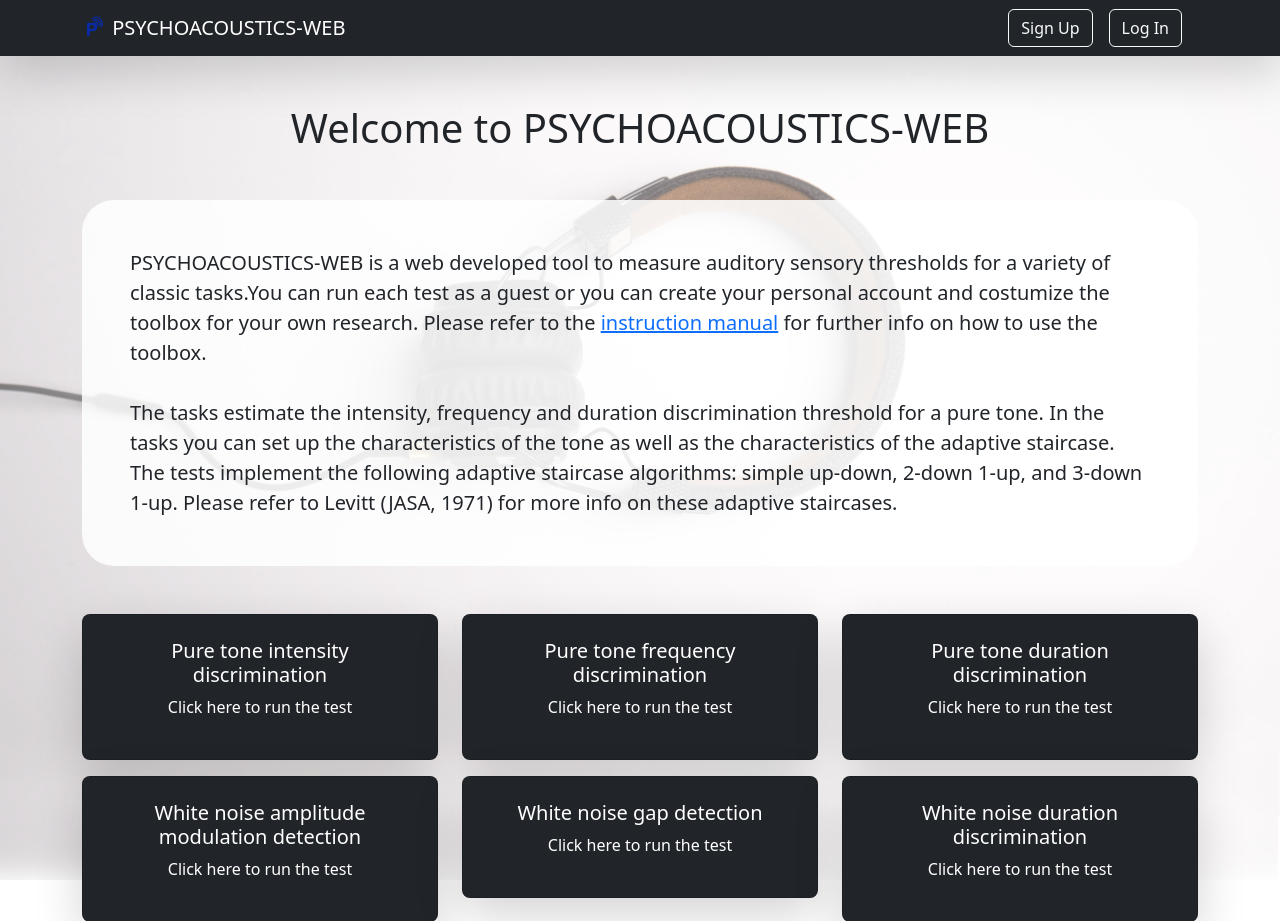
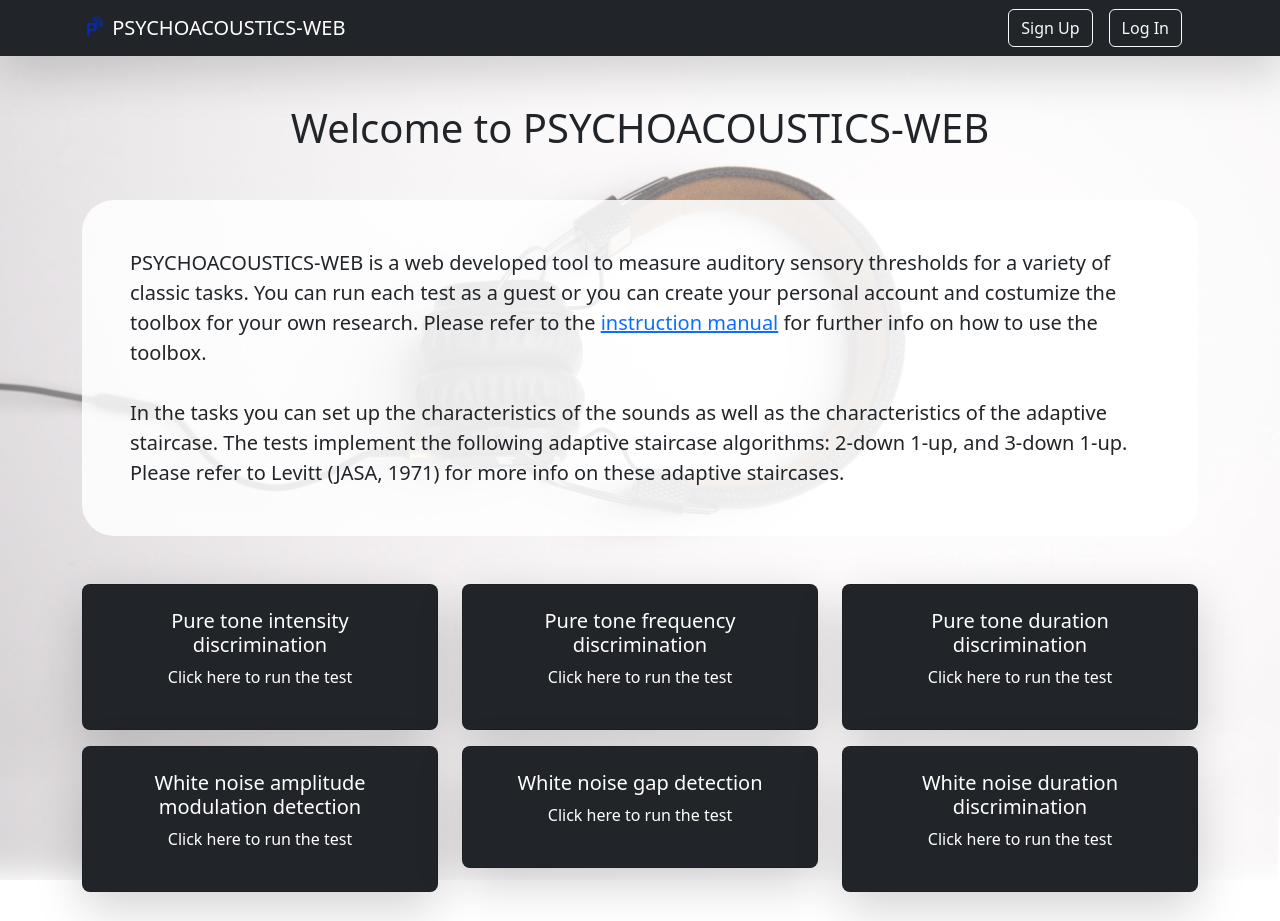
Before and after one commit to hurxan/psychoacoustics-web, a PHP site: page / in a window 1280 px wide. Shown: the top 921 px of the page. Run offline with PHP 8.4, Linux system fonts and the light colour scheme.

Commit message:
feat(texts): updated files containing text

```diff
--- a/files/texts.json
+++ b/files/texts.json
@@ -1,6 +1,5 @@
 {
   "indexTitle": "Welcome to PSYCHOACOUSTICS-WEB",
-  "indexDescription": "PSYCHOACOUSTICS-WEB is a web developed tool to measure auditory sensory thresholds for a variety of classic tasks.You can run each test as a guest or you can create your personal account and costumize the toolbox for your own research. Please refer to the <a href=\"files/PSYCHOACOUSTICS-WEB_manual.pdf\">instruction manual</a> for further info on how to use the toolbox.<br><br>The tasks estimate the intensity, frequency and duration discrimination threshold for a pure tone. In the tasks you can set up the characteristics of the tone as well as the characteristics of the adaptive staircase. The tests implement the following adaptive staircase algorithms: simple up-down, 2-down 1-up, and 3-down 1-up. Please refer to Levitt (JASA, 1971) for more info on these adaptive staircases.",
   "indexButtonPuretoneintensitydiscrimination": "Pure tone intensity discrimination",
   "indexButtonPuretonefrequencydiscrimination": "Pure tone frequency discrimination",
   "indexButtonPuretonedurationdiscrimination": "Pure tone duration discrimination",
--- a/index.php
+++ b/index.php
@@ -79,7 +79,7 @@ if (isset($_GET['err'])) {
     <h1 class="text-center my-5" id="indexTitle">
         Welcome to PSYCHOACOUSTICS-WEB
     </h1>
-    <p class="p-5 bg-white-transparent rounded-5 fs-5" id="indexDescription">
+    <p class="p-5 bg-white-transparent rounded-5 fs-5">
         PSYCHOACOUSTICS-WEB is a web developed tool to measure auditory sensory thresholds for a
         variety of classic tasks. You can run each test as a guest or you can create your personal
         account and costumize the toolbox for your own research. Please refer to the <a
```
